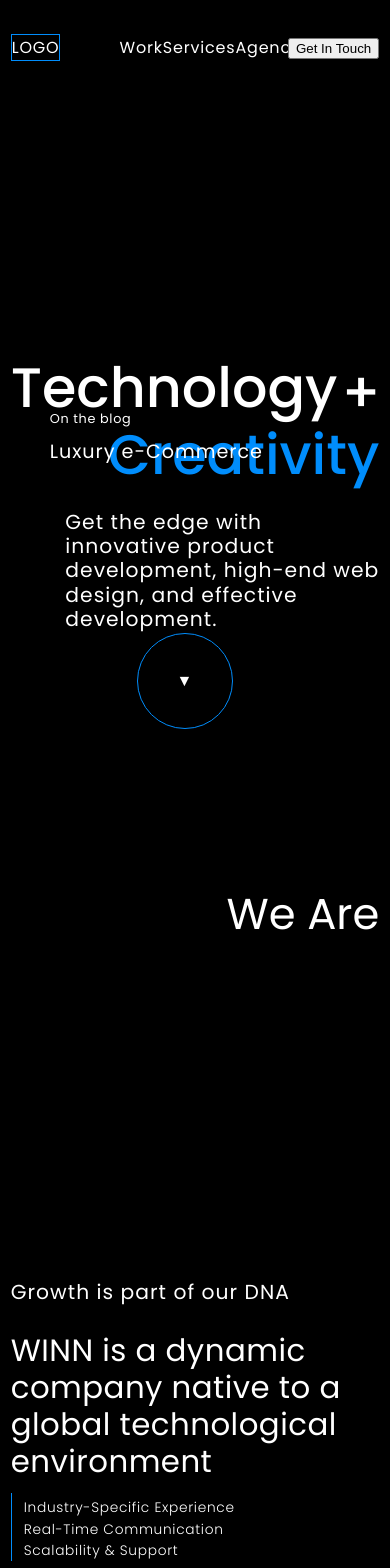
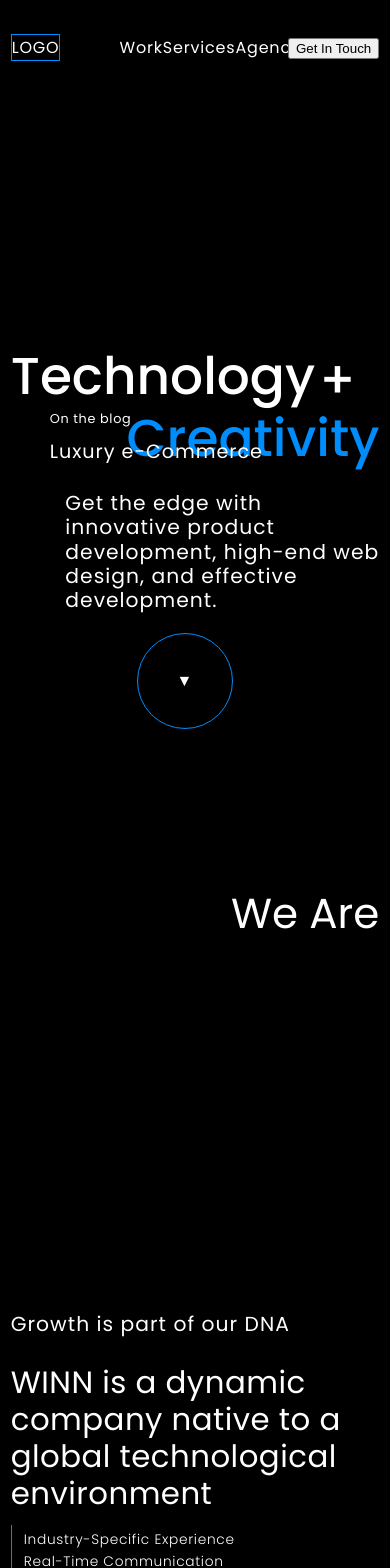
Before and after one commit to EstrellaPolaris/agency, a React (Create React App) app: page / in a window 390 px wide. Shown: the top 1568 px of the page. Built offline with nearby package versions, Linux system fonts and the light colour scheme.

Commit message:
first commit

```diff
--- a/src/components/info/info.module.scss
+++ b/src/components/info/info.module.scss
@@ -44,7 +44,7 @@
     padding-top: 3.75rem;
     padding-bottom:  3.75rem;
     @media (max-width: 576px) {
-        padding-bottom: 7.5rem;
+        padding-bottom: 5.5rem;
     }
 }
 .container__info{
@@ -69,7 +69,7 @@
     border-left: 1px solid #008DFC;
 }
 .info__title{
-    @include fluidFontSize(52px, 98px, 300px, 1920px, px);
+    @include fluidFontSize(50px, 98px, 300px, 1920px, px);
     font-weight: 400;
     line-height: 0.8;
 }
--- a/src/components/intro/intro.module.scss
+++ b/src/components/intro/intro.module.scss
@@ -36,7 +36,7 @@
 }
 
 .fluid_font_size {
-    @include fluidFontSize(58px, 180px, 300px, 1920px, px);
+    @include fluidFontSize(52px, 180px, 300px, 1920px, px);
     font-weight: 500;
 }
 
@@ -47,6 +47,9 @@
     justify-content: center;
     overflow: hidden;
     padding-top: 7vh;
+    @media (max-width: 576px) {
+        padding-top: 3.5vh;
+    }
 }
 .container__hero__title__left{
     display: flex;
```
